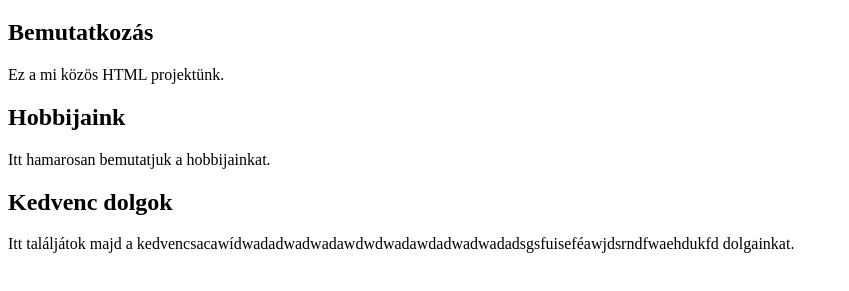
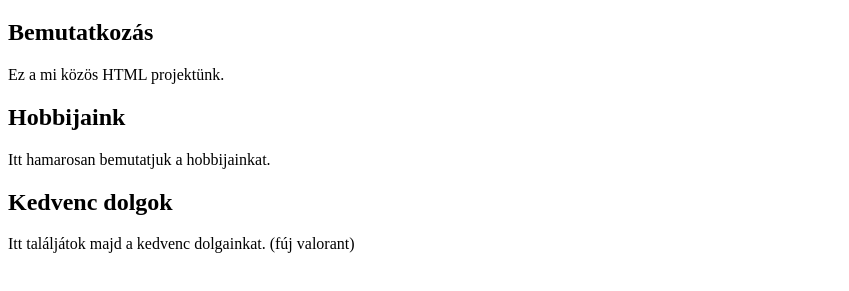
Before and after one commit to aronszilagyi5/Kerepes-team, a plain HTML site: page index.html in a window 1280 px wide. Shown: the part 61-352 px from the top of the page, without its empty margins (0-849 px from the left). Drawn offline with Linux system fonts and the light colour scheme.

Commit message:
Update index.html

```diff
--- a/index.html
+++ b/index.html
@@ -11,6 +11,6 @@
 <h2>Hobbijaink</h2>
 <p>Itt hamarosan bemutatjuk a hobbijainkat.</p>
 <h2>Kedvenc dolgok</h2>
-<p>Itt találjátok majd a kedvencsacawídwadadwadwadawdwdwadawdadwadwadadsgsfuiseféawjdsrndfwaehdukfd dolgainkat.</p>
+<p>Itt találjátok majd a kedvenc                  dolgainkat. (fúj valorant)</p>
 </body>
 </html>
```
